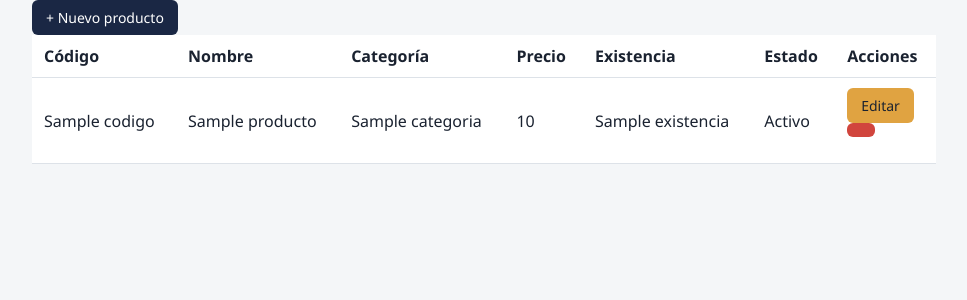
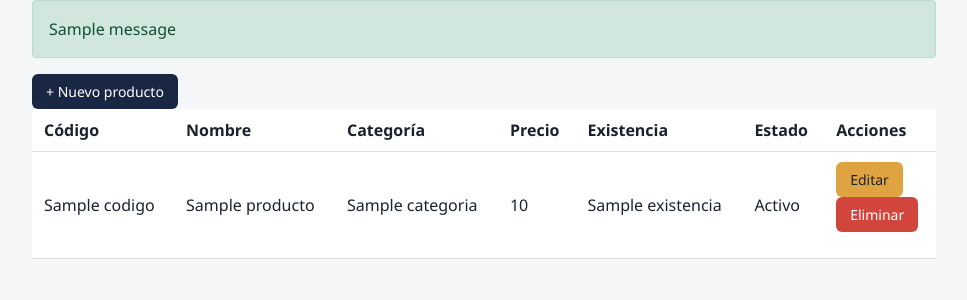
Before and after one commit to HeliskyJpg/softech, a Flask app: page / in a window 1280 px wide. Shown: the part 84-384 px from the top of the page, without its empty margins (156-1123 px from the left). Run offline with Flask 3, Linux system fonts and the light colour scheme; one stand-in notice (Sample message) is shown; a database or web service that is not in the repository returns one stand-in record (values such as "Sample title"); some libraries are stand-ins or nearby versions.

Commit message:
Agrega eliminacion de productos con confirmacion

```diff
--- a/app.py
+++ b/app.py
@@ -84,5 +84,20 @@ def editar(id):
 
 
 
+@app.route("/producto/eliminar/<int:id>", methods=["POST"])
+def eliminar(id):
+    conn = get_connection()
+    try:
+        with conn.cursor() as cur:
+            cur.execute("DELETE FROM productos WHERE id=%s RETURNING id", (id,))
+            if cur.fetchone() is None:
+                abort(404)
+        conn.commit()
+    finally:
+        conn.close()
+    flash("Producto eliminado exitosamente")
+    return redirect(url_for("index"))
+
+
 if __name__ == "__main__":
     app.run(debug=True)
--- a/templates/home.html
+++ b/templates/home.html
@@ -36,10 +36,12 @@
         >
         <form
           method="post"
+          action="{{ url_for('eliminar', id=p.id) }}"
+          onsubmit="return confirm('¿Eliminar este producto?');"
         >
           <button
             class="btn btn-danger"
-
+            type="submit">
             Eliminar
           </button>
         </form>
--- a/templates/layout/base.html
+++ b/templates/layout/base.html
@@ -31,6 +31,9 @@
             </div>
         </div>
     </nav>
+    {% for mensaje in get_flashed_messages() %}
+    <div class="alert alert-success" role="status">{{ mensaje }}</div>
+    {% endfor %}
     {% block content %}
     <!-- redireccion a Listado -->
     <a href="#" class="btn btn-primary">Ir a Listado</a>
```
